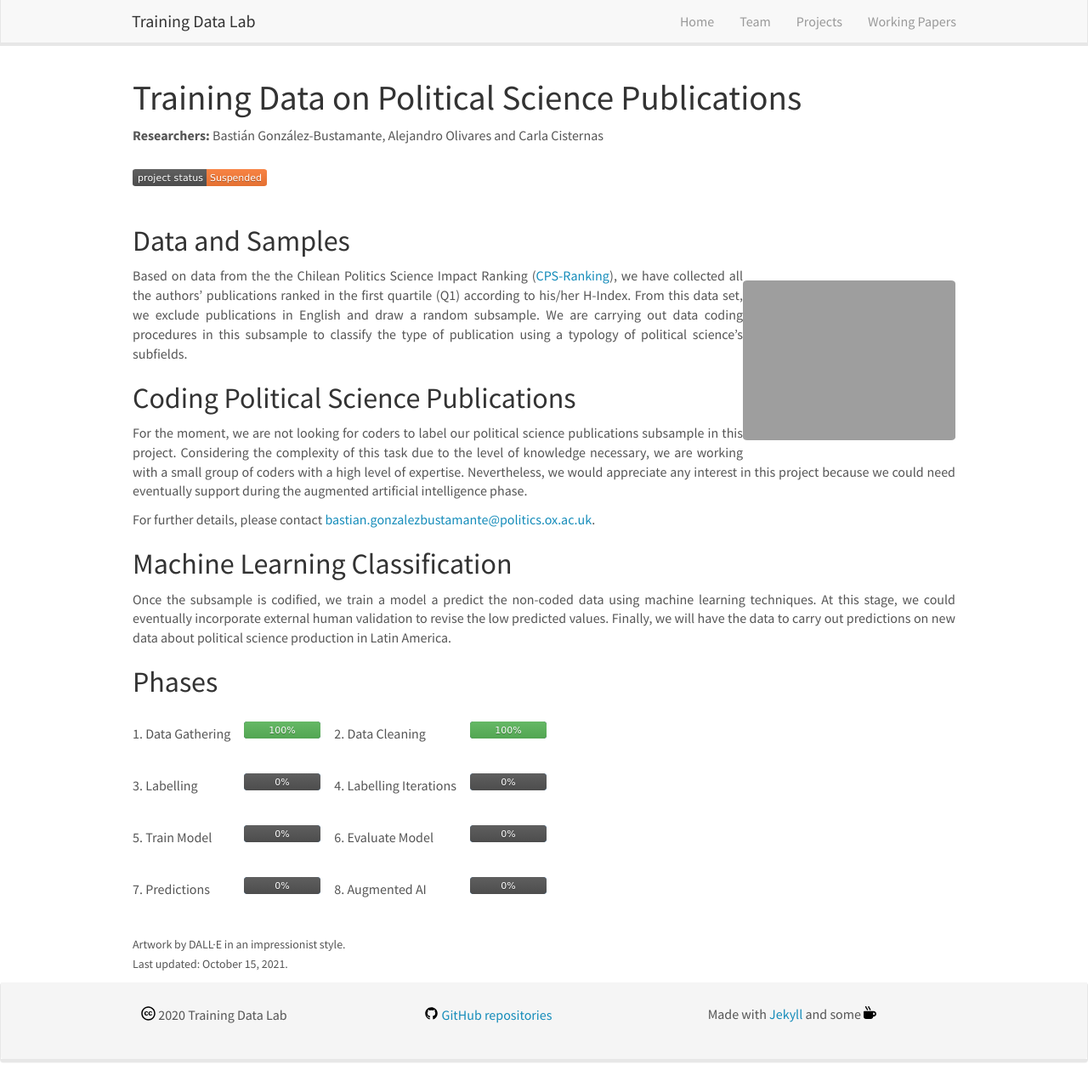
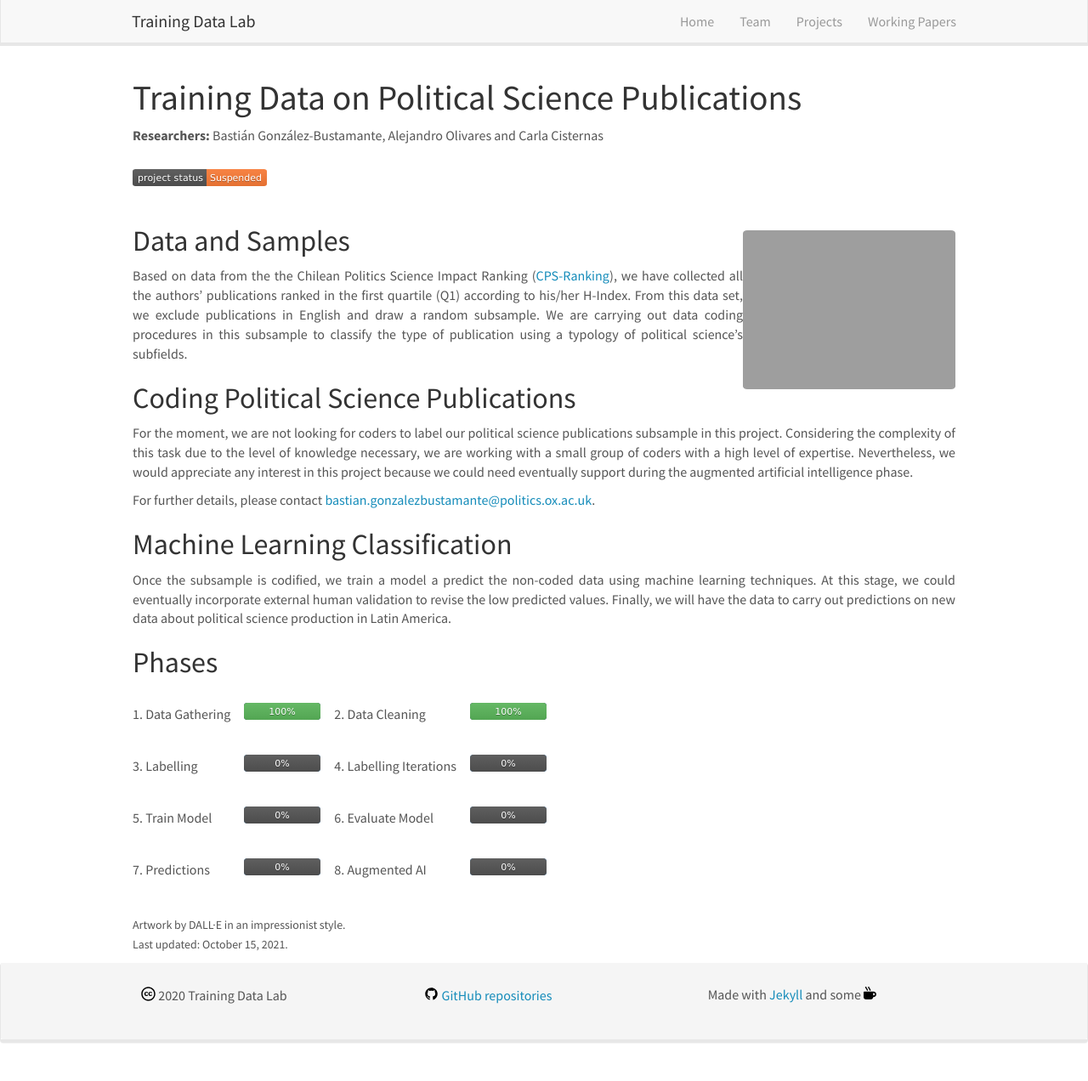
Before and after one commit to training-datalab/old-training-datalab.com, a Jekyll site: the page built from _pages/training-political-science-publications.md, in a window 1280 px wide and 1272 px high. Shown: the whole window at 85% size. Built offline with Jekyll 4.4.1, drawn with Linux system fonts in a browser that asks for light colours; nearby versions of some CDN libraries.

Commit message:
Update training-political-science-publications.md

```diff
--- a/_pages/training-political-science-publications.md
+++ b/_pages/training-political-science-publications.md
@@ -12,9 +12,9 @@ permalink: /projects/political-science-publications
 
 ![Project Status: Suspended]({{ site.url }}{{ site.baseurl }}/badges/project_status/project_suspended.svg)
 
+![]({{ site.url }}{{ site.baseurl }}/images/lab-diagrams/publications_training.png){: style="width: 250px; float: right; border: 10px"}
+
 ## Data and Samples
-
-![]({{ site.url }}{{ site.baseurl }}/images/lab-diagrams/publications_training.png){: style="width: 250px; float: right; border: 10px"}
 
 <p align="justify">Based on data from the the Chilean Politics Science Impact Ranking (<a href="https://training-datalab.com/projects/cps-ranking">CPS-Ranking</a>), we have collected all the authors’ publications ranked in the first quartile (Q1) according to his/her H-Index. From this data set, we exclude publications in English and draw a random subsample. We are carrying out data coding procedures in this subsample to classify the type of publication using a typology of political science’s subfields.</p>
 
```
